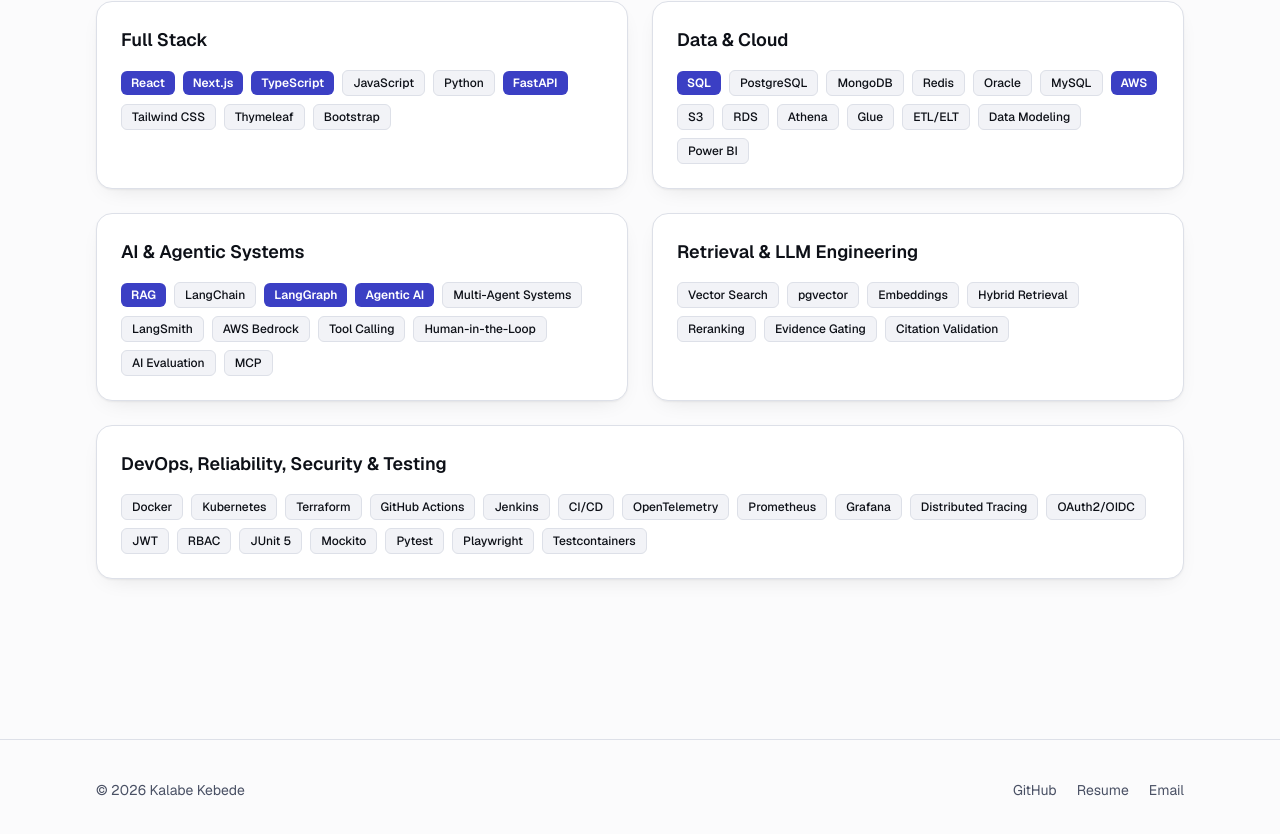
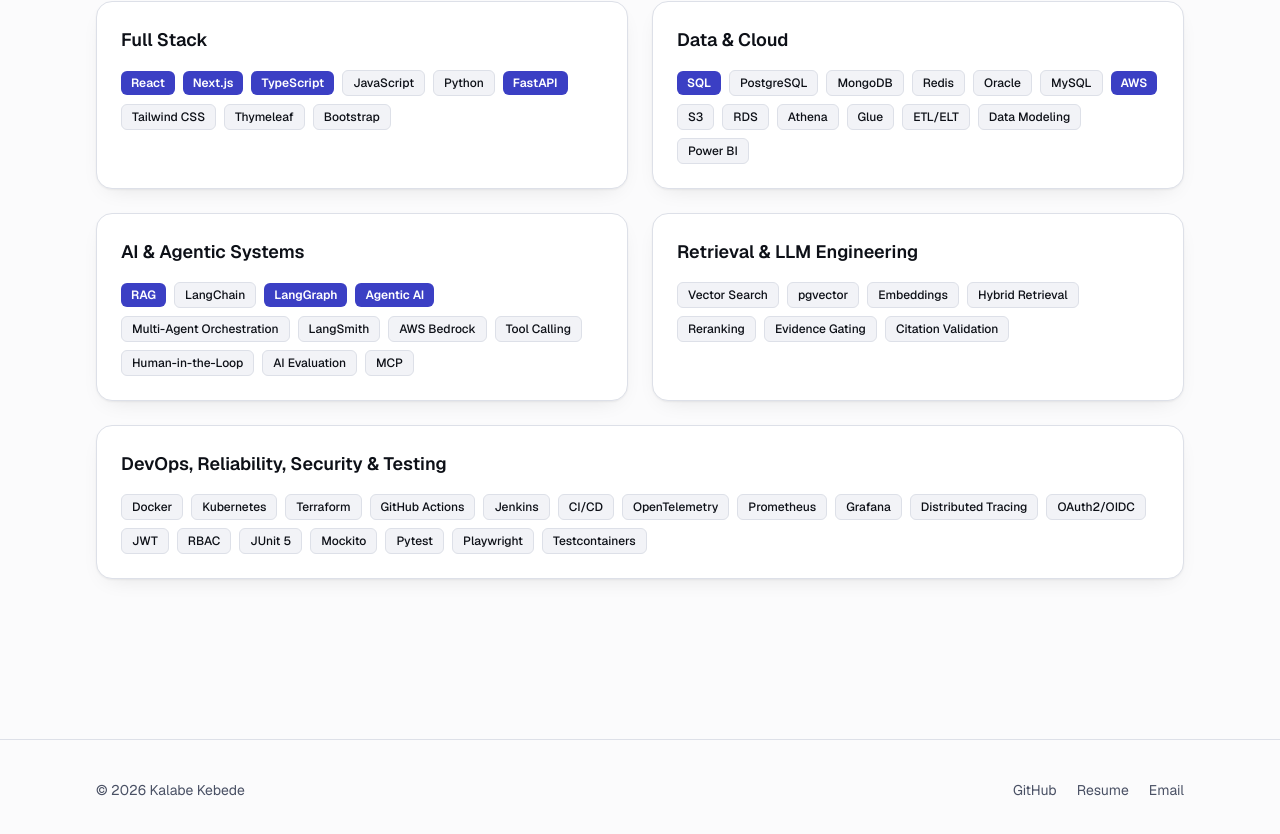
Before and after one commit to Kalab21/developer-portfolio, a Next.js app: page /about in a window 1280 px wide. Shown: the part 1569-2403 px from the top of the page. Built offline with nearby package versions, Linux system fonts and the light colour scheme.

Commit message:
content: use Multi-Agent Orchestration as the skill label

```diff
--- a/src/data/site.ts
+++ b/src/data/site.ts
@@ -139,7 +139,7 @@ export const skillGroups: SkillGroup[] = [
       "LangChain",
       "LangGraph",
       "Agentic AI",
-      "Multi-Agent Systems",
+      "Multi-Agent Orchestration",
       "LangSmith",
       "AWS Bedrock",
       "Tool Calling",
```
